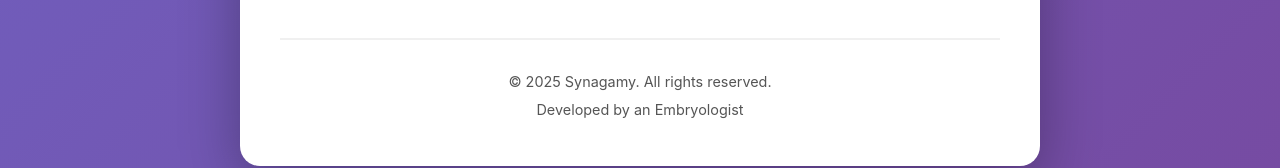
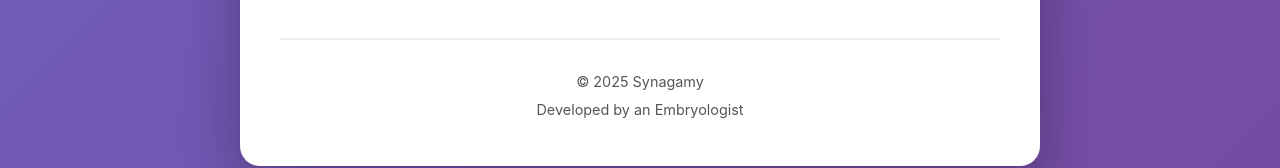
Before and after one commit to rsterl14/Synagamy-Support-Info, a plain HTML site: page index.html in a window 1280 px wide. Shown: the part 3013-3181 px from the top of the page. Drawn offline with Linux system fonts and the light colour scheme.

Commit message:
Update index.html

```diff
--- a/index.html
+++ b/index.html
@@ -352,7 +352,7 @@
           </div>
 
           <div class="footer">
-              <p>&copy; 2025 Synagamy. All rights reserved.</p>
+              <p>&copy; 2025 Synagamy</p>
               <p>Developed by an Embryologist</p>
           </div>
       </div>
```
